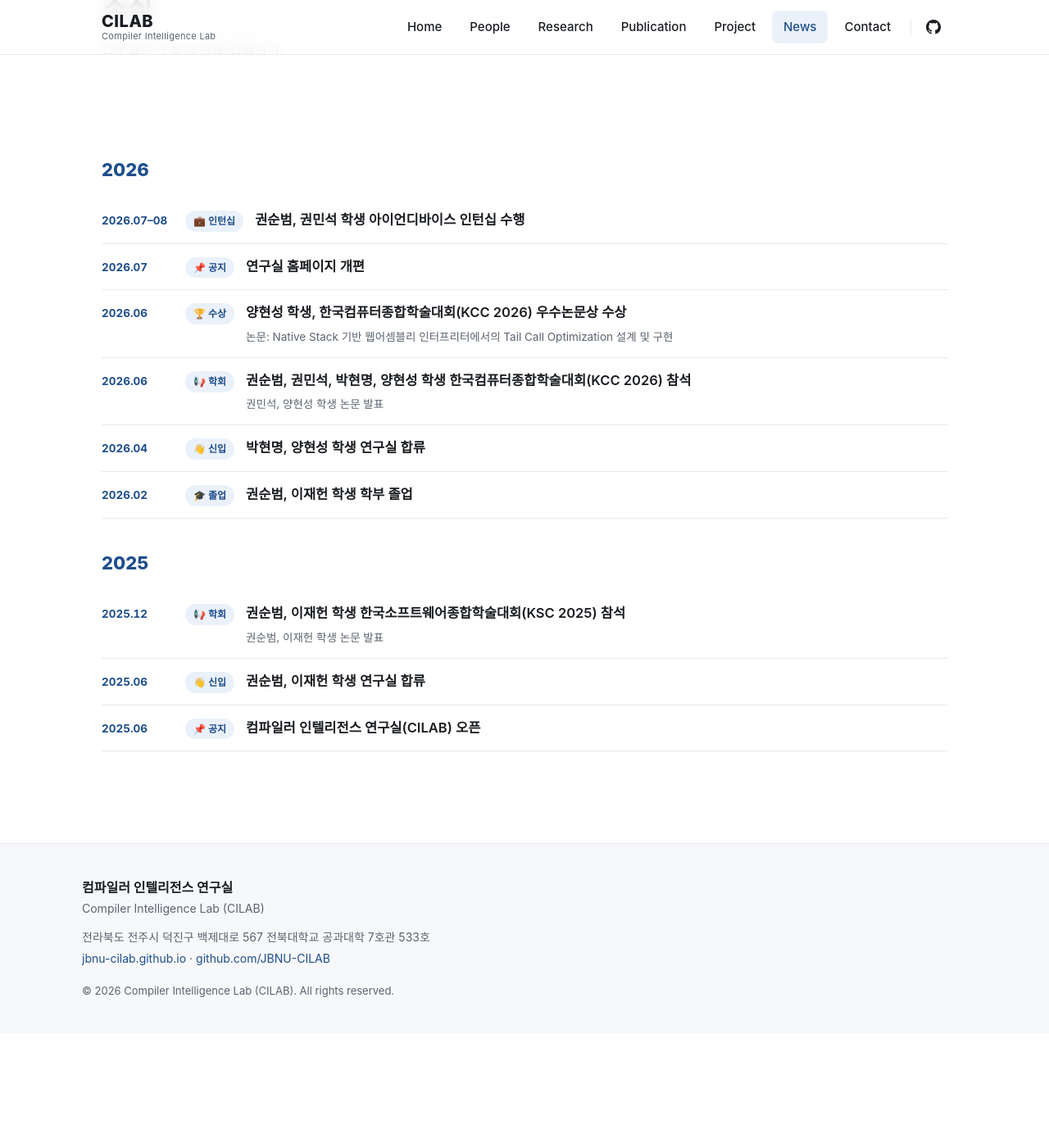
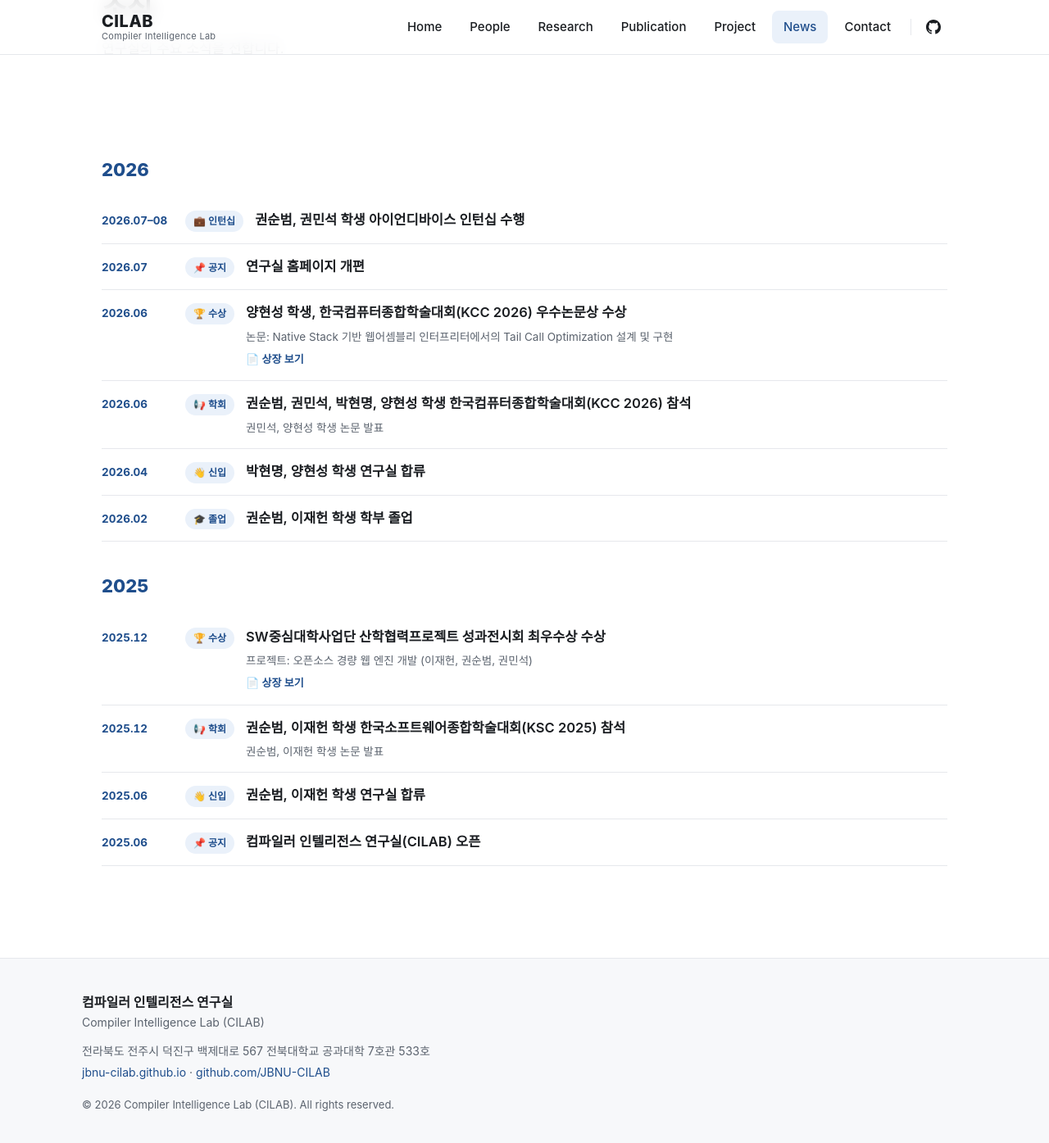
Before and after one commit to JBNU-CILAB/JBNU-CILAB.github.io, a Jekyll site: the page built from news.html, in a window 1280 px wide and 1400 px high, scrolled down 176 px. Shown: the top 1395 px of the window at 82% size. Built offline with Jekyll 4.4.1, drawn with Linux system fonts in a browser that asks for light colours; some web fonts are replaced; before the commit the page ends 1437 px from its top, so only the background shows below that.

Commit message:
Add award news with certificate lightbox
- News items can now attach an image (attachment/attachment_label in
  news.yml) shown in an in-page lightbox; falls back to opening in a
  new tab without JS
- Add KCC 2026 Best Paper Award certificate scan
- Add 2025 SW-centered University industry-academia project exhibition
  Grand Prize news with certificate scan

```diff
--- a/_data/news.yml
+++ b/_data/news.yml
@@ -5,6 +5,8 @@
 # - badge: 종류 뱃지 (이모지 + 단어) — 예: 🏆 수상 / 📢 학회 / 💼 인턴십 / 📌 공지 / 🎓 졸업 / 👋 신입
 # - text:  소식 내용 (단답형)
 # - note:  부가 설명 한 줄 (선택 — 논문 제목 등)
+# - attachment:       첨부 이미지 경로 (선택 — 클릭 시 라이트박스로 표시. 상장 스캔본 등)
+# - attachment_label: 첨부 링크에 표시할 문구 (선택 — 기본값 "첨부 보기")
 
 - year: 2026
   date: "2026.07–08"
@@ -21,6 +23,8 @@
   badge: "🏆 수상"
   text: "양현성 학생, 한국컴퓨터종합학술대회(KCC 2026) 우수논문상 수상"
   note: "논문: Native Stack 기반 웹어셈블리 인터프리터에서의 Tail Call Optimization 설계 및 구현"
+  attachment: /assets/img/awards/kcc2026-best-paper.jpg
+  attachment_label: "상장 보기"
 
 - year: 2026
   date: "2026.06"
@@ -40,6 +44,14 @@
 
 - year: 2025
   date: "2025.12"
+  badge: "🏆 수상"
+  text: "SW중심대학사업단 산학협력프로젝트 성과전시회 최우수상 수상"
+  note: "프로젝트: 오픈소스 경량 웹 엔진 개발 (이재헌, 권순범, 권민석)"
+  attachment: /assets/img/awards/swuniv2025-grand-prize.jpg
+  attachment_label: "상장 보기"
+
+- year: 2025
+  date: "2025.12"
   badge: "📢 학회"
   text: "권순범, 이재헌 학생 한국소프트웨어종합학술대회(KSC 2025) 참석"
   note: "권순범, 이재헌 학생 논문 발표"
--- a/assets/css/style.css
+++ b/assets/css/style.css
@@ -175,6 +175,30 @@
 }
 .news-text { margin: 0; word-break: keep-all; font-weight: 600; font-size: 16.5px; }
 .news-note { margin: 4px 0 0; font-size: 13.5px; color: var(--text-muted); word-break: keep-all; }
+.news-attachment {
+  display: inline-flex; align-items: center; gap: 4px;
+  margin-top: 6px; font-size: 13px; font-weight: 600;
+  color: var(--accent);
+}
+.news-attachment:hover { text-decoration: underline; }
+
+/* ── Lightbox (첨부 이미지 팝업) ──────────────── */
+.lightbox {
+  position: fixed; inset: 0; z-index: 200;
+  display: flex; align-items: center; justify-content: center;
+  padding: 28px; background: rgba(15, 20, 30, .78);
+}
+.lightbox[hidden] { display: none; }
+.lightbox img {
+  max-width: min(880px, 100%); max-height: 92vh;
+  border-radius: 6px; background: #fff;
+  box-shadow: 0 16px 48px rgba(0, 0, 0, .45);
+}
+.lightbox-close {
+  position: absolute; top: 12px; right: 20px;
+  font-size: 36px; line-height: 1; padding: 4px;
+  color: #fff; background: none; border: none; cursor: pointer;
+}
 
 /* ── People (멤버) ────────────────────────────── */
 .group-title {
--- a/news.html
+++ b/news.html
@@ -24,9 +24,50 @@
         <div class="news-body">
           <p class="news-text">{{ n.text }}</p>
           {% if n.note %}<p class="news-note">{{ n.note }}</p>{% endif %}
+          {% if n.attachment %}
+          <a class="news-attachment" href="{{ n.attachment | relative_url }}"
+             data-lightbox data-alt="{{ n.text }}" target="_blank" rel="noopener">
+            📄 {{ n.attachment_label | default: "첨부 보기" }}
+          </a>
+          {% endif %}
         </div>
       </div>
       {% endfor %}
     {% endfor %}
   </div>
 </section>
+
+<!-- 첨부 이미지 라이트박스 (JS 미동작 시에는 링크가 새 탭으로 열림) -->
+<div class="lightbox" id="lightbox" hidden>
+  <button class="lightbox-close" aria-label="닫기">&times;</button>
+  <img src="" alt="">
+</div>
+
+<script>
+  (function () {
+    var lb = document.getElementById('lightbox');
+    var img = lb.querySelector('img');
+
+    document.querySelectorAll('a[data-lightbox]').forEach(function (a) {
+      a.addEventListener('click', function (e) {
+        e.preventDefault();
+        img.src = a.href;
+        img.alt = a.dataset.alt || '첨부 이미지';
+        lb.hidden = false;
+        document.body.style.overflow = 'hidden';
+      });
+    });
+
+    function close() {
+      lb.hidden = true;
+      img.src = '';
+      document.body.style.overflow = '';
+    }
+    lb.addEventListener('click', function (e) {
+      if (e.target !== img) close();
+    });
+    document.addEventListener('keydown', function (e) {
+      if (e.key === 'Escape' && !lb.hidden) close();
+    });
+  })();
+</script>
```
Also changed, not shown: assets/img/awards/kcc2026-best-paper.jpg (added), assets/img/awards/swuniv2025-grand-prize.jpg (added).
